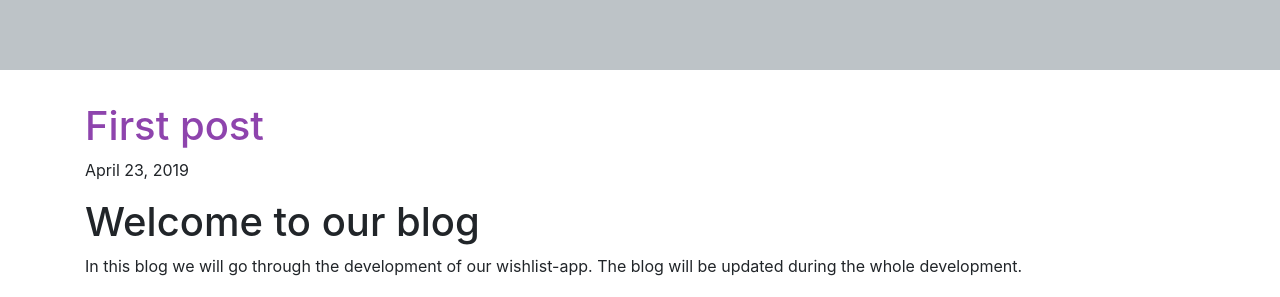
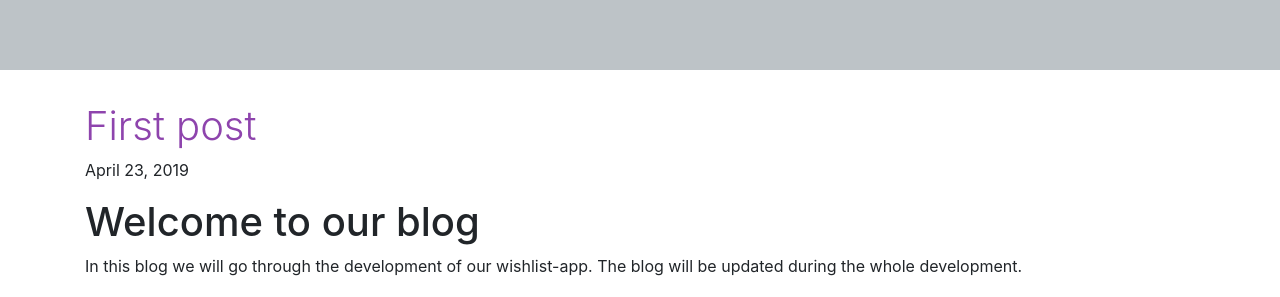
Before and after one commit to StelFoog/wishlist-webpage, a Jekyll site: the page built from blog/index.html, in a window 1280 px wide. Shown: the part 205-502 px from the top of the page. Built offline with Jekyll 4.4.1, drawn with Linux system fonts in a browser that asks for light colours; the list of posts is cut into pages by our own code.

Commit message:
Minor style fixes

```diff
--- a/blog/index.html
+++ b/blog/index.html
@@ -11,7 +11,9 @@ title: Blog
 <div class="container mt-3">
   <!-- This loops through the paginated posts -->
   {% for post in paginator.posts %}
-  <h1><a href="{{ post.url }}">{{ post.title }}</a></h1>
+  <h3 class="post-link">
+    <a href="{{ post.url }}">{{post.title}}</a>
+  </h3>
   <p class="author"><span class="date">{{ post.date | date: '%B %d, %Y' }}</span></p>
   <div class="content">{{ post.content }}</div>
   {% endfor %}
```
